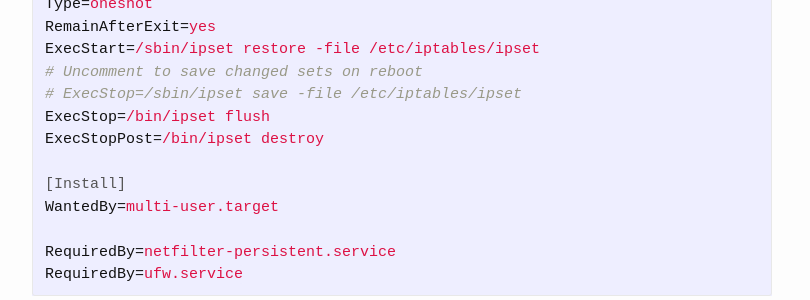
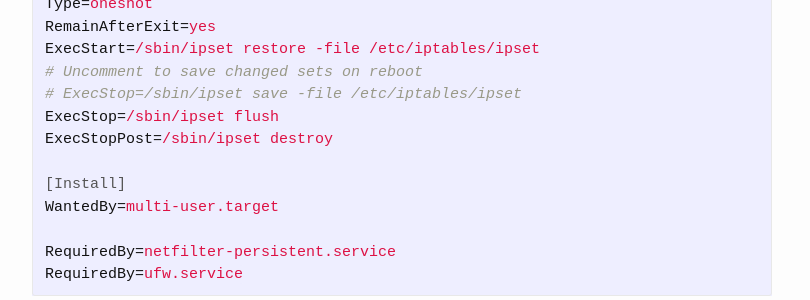
Before and after one commit to selivan/selivan.github.io, a Jekyll site: the page built from _posts/2018-07-27-ipset-save-with-ufw-and-iptables-persistent-and.md, in a window 1280 px wide and 900 px high, scrolled down 1065 px. Shown: the part 151-451 px from the top of the window, without its empty margins (238-1048 px from the left). Built offline with Jekyll 4.4.1, drawn with Linux system fonts in a browser that asks for light colours.

Commit message:
Update 2018-07-27-ipset-save-with-ufw-and-iptables-persistent-and.md

```diff
--- a/_posts/2018-07-27-ipset-save-with-ufw-and-iptables-persistent-and.md
+++ b/_posts/2018-07-27-ipset-save-with-ufw-and-iptables-persistent-and.md
@@ -42,8 +42,8 @@ RemainAfterExit=yes
 ExecStart=/sbin/ipset restore -file /etc/iptables/ipset
 # Uncomment to save changed sets on reboot
 # ExecStop=/sbin/ipset save -file /etc/iptables/ipset
-ExecStop=/bin/ipset flush
-ExecStopPost=/bin/ipset destroy
+ExecStop=/sbin/ipset flush
+ExecStopPost=/sbin/ipset destroy
 
 [Install]
 WantedBy=multi-user.target
```
